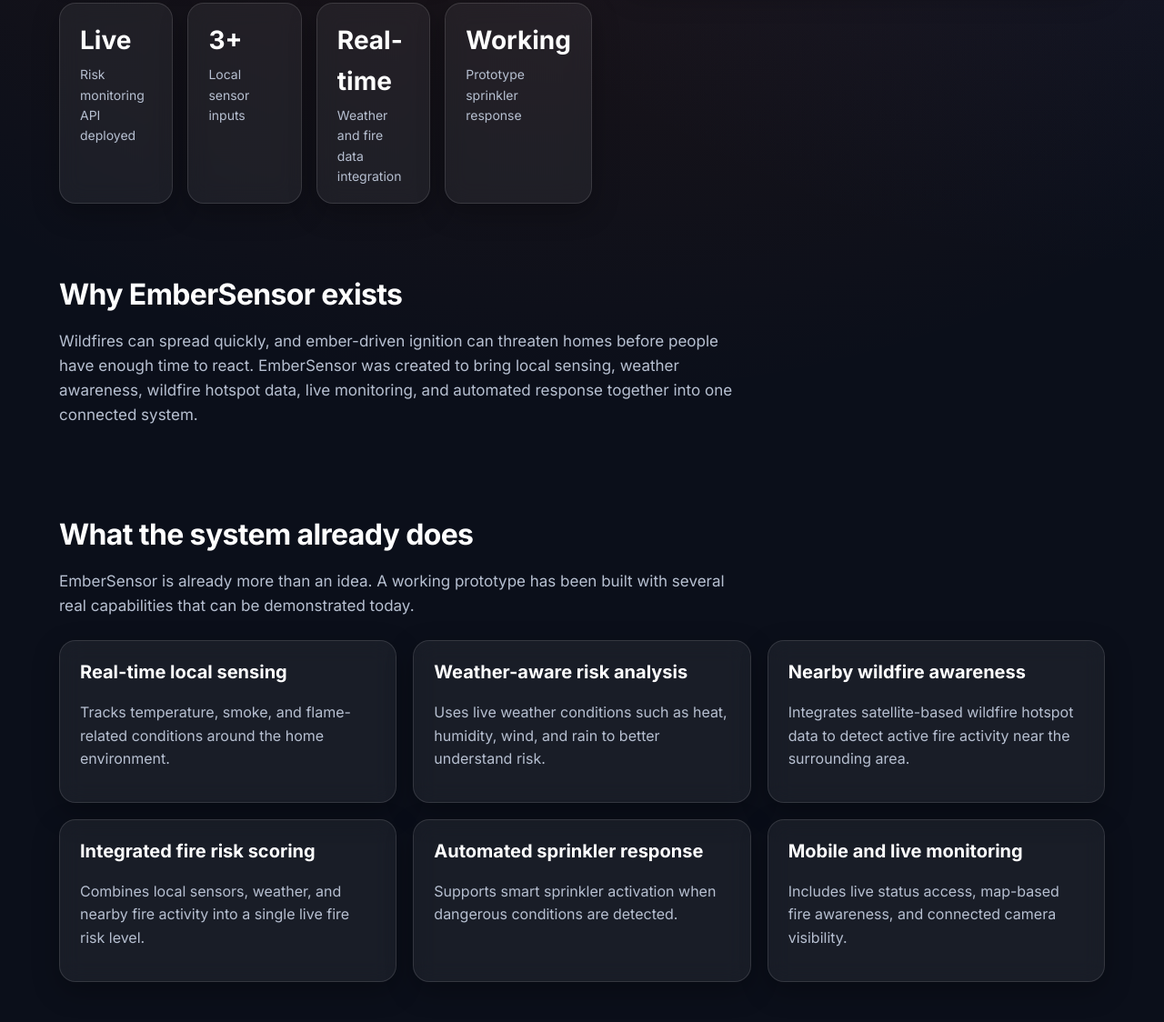
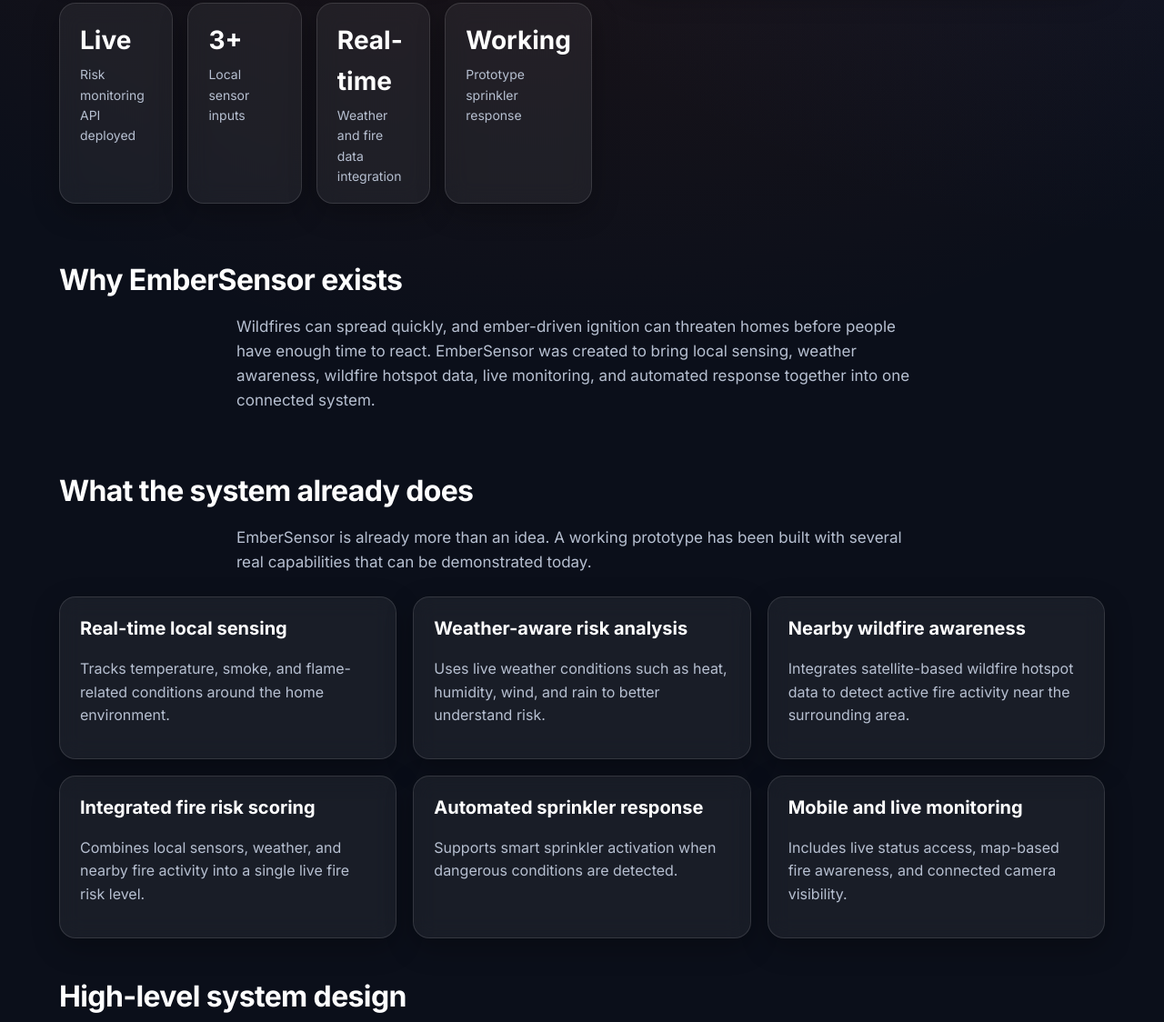
Before and after one commit to shauryarchs/embersensor-site, a plain HTML site: page docs/index.html in a window 1280 px wide. Shown: the part 777-1901 px from the top of the page at 91% size. Drawn offline with Linux system fonts and the light colour scheme.

Commit message:
Reduce section vertical padding to tighten spacing between sections
Co-Authored-By: Claude Opus 4.6 (1M context) <noreply@anthropic.com>

```diff
--- a/docs/style.css
+++ b/docs/style.css
@@ -140,13 +140,13 @@ h3 {
 
 .section-sub {
   max-width: 760px;
-  margin: 0 0 24px;
+  margin: 0 auto 24px;
   font-size: 17px;
 }
 
 /* Layout */
 section {
-  padding: 34px 0;
+  padding: 18px 0;
 }
 
 .hero {
```
